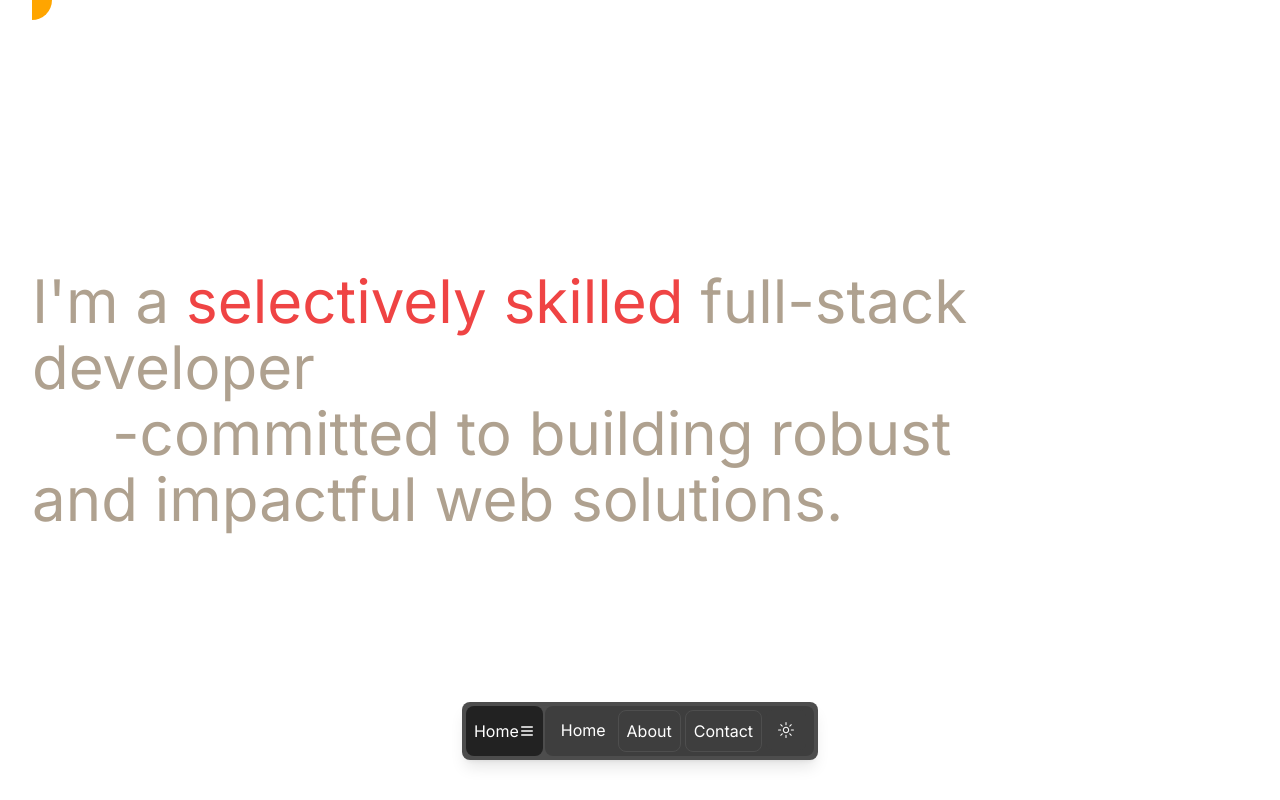
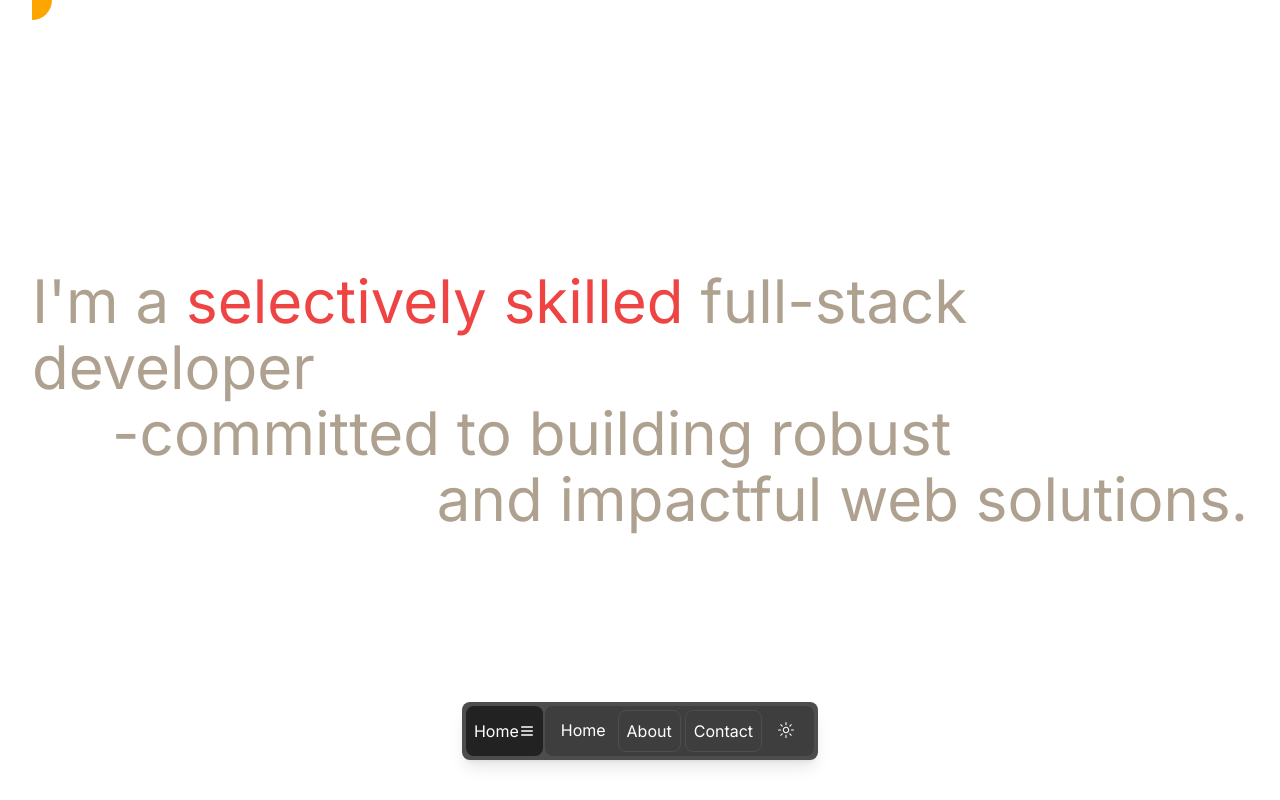
Before and after one commit to SaiThihaK/portfolio, a Next.js app: page / in a window 1280 px wide. Built offline with nearby package versions, Linux system fonts and the light colour scheme.

Commit message:
Contact Page and about Page

```diff
--- a/package.json
+++ b/package.json
@@ -15,6 +15,7 @@
     "@types/react-curved-text": "^2.0.3",
     "class-variance-authority": "^0.7.0",
     "framer-motion": "^11.1.7",
+    "gsap": "^3.12.5",
     "lucide-react": "^0.372.0",
     "next": "14.2.2",
     "next-themes": "^0.3.0",
--- a/src/app/about/page.tsx
+++ b/src/app/about/page.tsx
@@ -1,5 +1,5 @@
 import Marquee from "react-fast-marquee";
-const projects: string[] = ["Viabells", "Spirite", "BMPS"];
+const company: string[] = ["Viabells", "Spirite", "BMPS"];
 const skill1: string[] = [
   "reactjs",
   "nextjs",
@@ -57,7 +57,7 @@ const ProjectPage = () => {
         <h2 className="text-start text-4xl tracking-wider font-extrabold uppercase">
           Experience
         </h2>
-        {projects.map((project, index) => (
+        {company.map((project, index) => (
           <div
             className="flex flex-col  py-4 border-b-[7px] border-b-b;acl dark:border-b-white"
             key={index}
@@ -79,6 +79,9 @@ const ProjectPage = () => {
           </div>
         ))}
       </div>
+      <div>
+        <h2 className="text-center">My Clients</h2>
+      </div>
     </main>
   );
 };
--- a/src/app/contact/page.tsx
+++ b/src/app/contact/page.tsx
@@ -1,7 +1,7 @@
 "use client";
 import { GitHubLogoIcon, LinkedInLogoIcon } from "@radix-ui/react-icons";
 import Link from "next/link";
-import Stamp from "./_component/stamp";
+
 
 const ContactPage = () => {
   return (
--- a/src/app/page.tsx
+++ b/src/app/page.tsx
@@ -42,7 +42,7 @@ const Home: React.FC = () => {
           <div className="text-start ps-20 w-full">
             -committed to building robust
           </div>
-          <div className="text-start">and impactful web solutions.</div>
+          <div className="text-end">and impactful web solutions.</div>
         </div>
       </div>
     </main>
```
Also changed, not shown: 1 other file (tests, documents, lock files or other folders).
